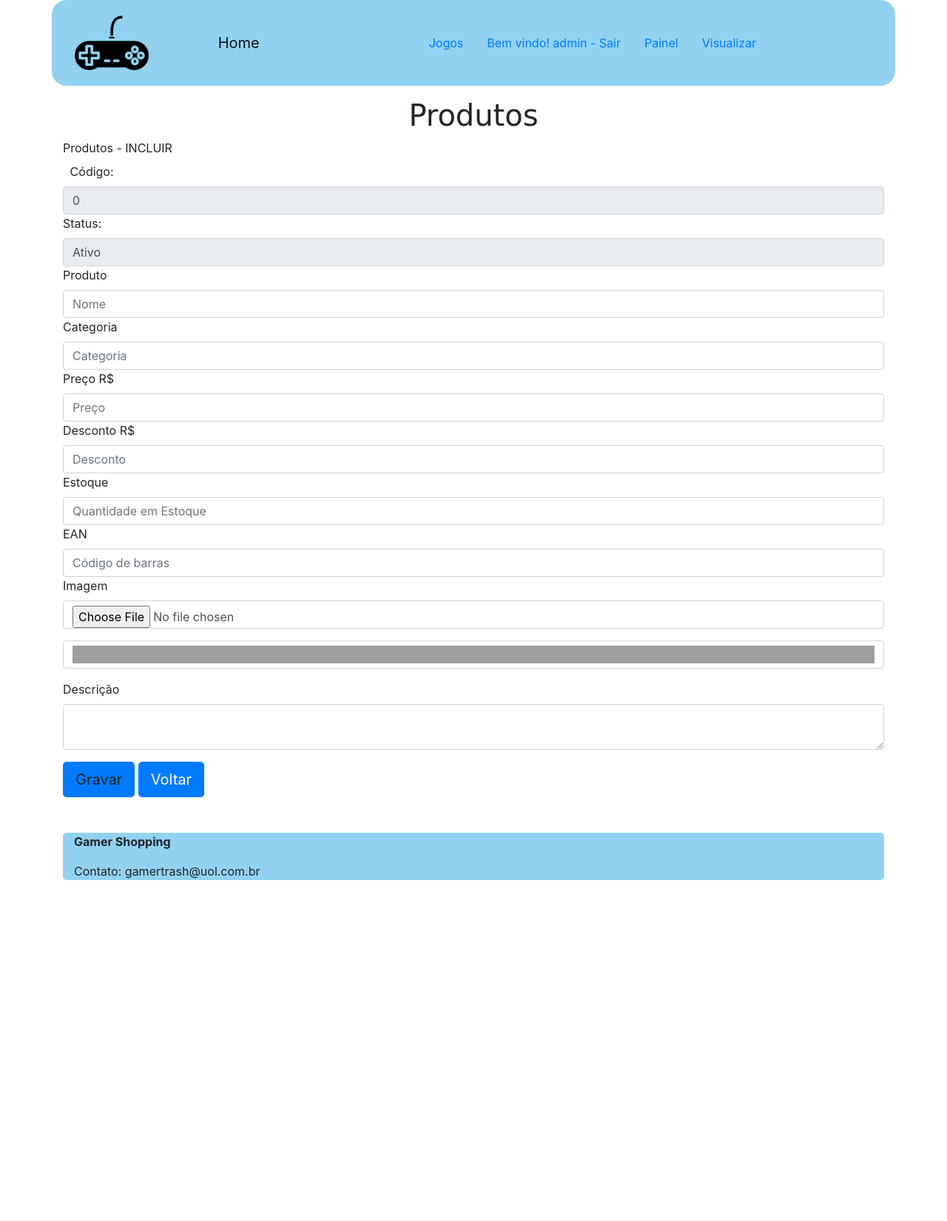
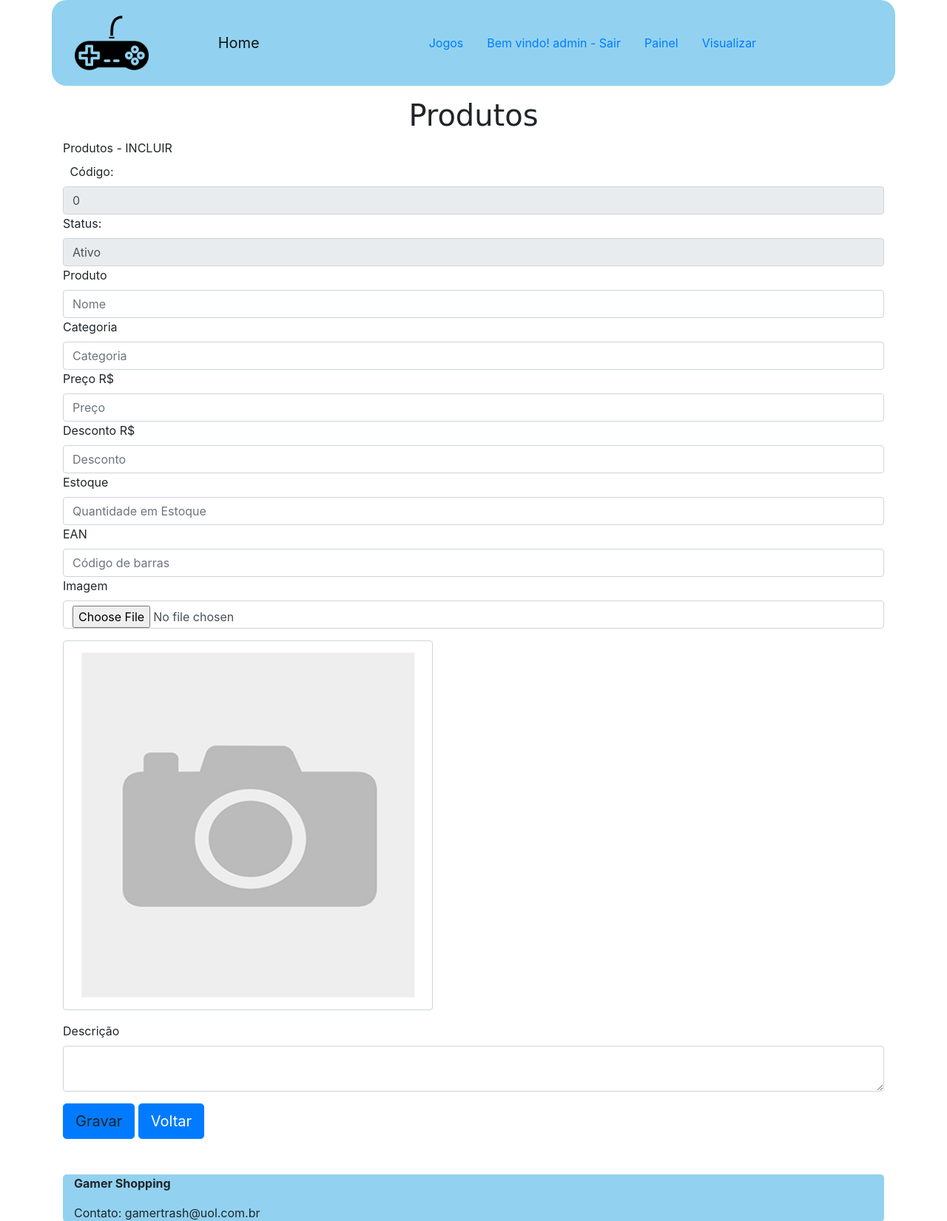
Before and after one commit to emerson-cs-santos/TSI-PI_2-2019, a PHP site: page /Produtos_digitar.php?ID=0 in a window 1280 px wide. Shown: the top 1651 px of the page at 74% size. Before the commit the page ends 1190 px from the top, so only its background shows below. Run offline with PHP 8.4, Linux system fonts and the light colour scheme; the visitor is signed in with stand-in values (Sample User, id 1); grey boxes are pictures that could not be loaded.

Commit message:
Imagem finalizada

```diff
--- a/Produtos_digitar.php
+++ b/Produtos_digitar.php
@@ -40,12 +40,6 @@ if($ID > 0)
     $estoque    =   $row["estoque"];
     $status     =   $row["tipo"];
     $ean        =   $row["ean"];
-
-    if($imagem == '')
-    {
-        $imagem     =   'Imagens/produto_sem_imagem.jpg';
-    }
-
 }
 else
 {
@@ -53,7 +47,11 @@ else
     $status     =   'Ativo';
 }
 
-//echo $ID;
+if($imagem == '')
+{
+    $imagem     =   'Imagens/produto_sem_imagem.jpg';
+}
+
 ?>
 
 <?php
@@ -122,7 +120,7 @@ else
                                 </form>
 
                                 <div class='mt-3'>
-                                    <img id="produtos_digitar_IMG_inputfile" class="form-control" src=<?php echo $imagem; ?> style="height:500px; width:500px; " alt="Imagem do Produto">
+                                    <img id="produtos_digitar_IMG_inputfile" class="form-control" style="height:500px; width:500px;" alt="Imagem do Produto" src=<?php echo $imagem; ?> >
                                 </div>
 
                                 <div class='mt-3'>
```
